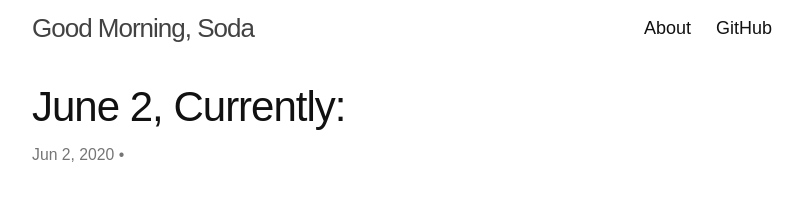
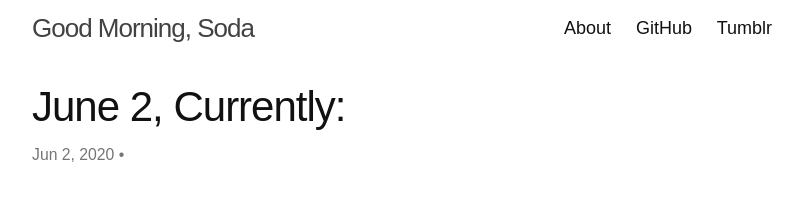
Before and after one commit to roguescholar42/roguescholar42.github.io, a Jekyll site: the page built from index.html, in a window 1280 px wide and 900 px high. Shown: the top 201 px of the window, without its empty margins (238-1041 px from the left). Built offline with Jekyll 4.4.1, drawn with Linux system fonts in a browser that asks for light colours; the list of posts is cut into pages by our own code.

Commit message:
Added Tumblr to navigation

```diff
--- a/_data/navigation.yml
+++ b/_data/navigation.yml
@@ -5,3 +5,5 @@ main:
     url: /about/
   - title: "GitHub"
     url: https://github.com/roguescholar42
+  - title: "Tumblr"
+    url: https://electricabacus.tumblr.com/
```
